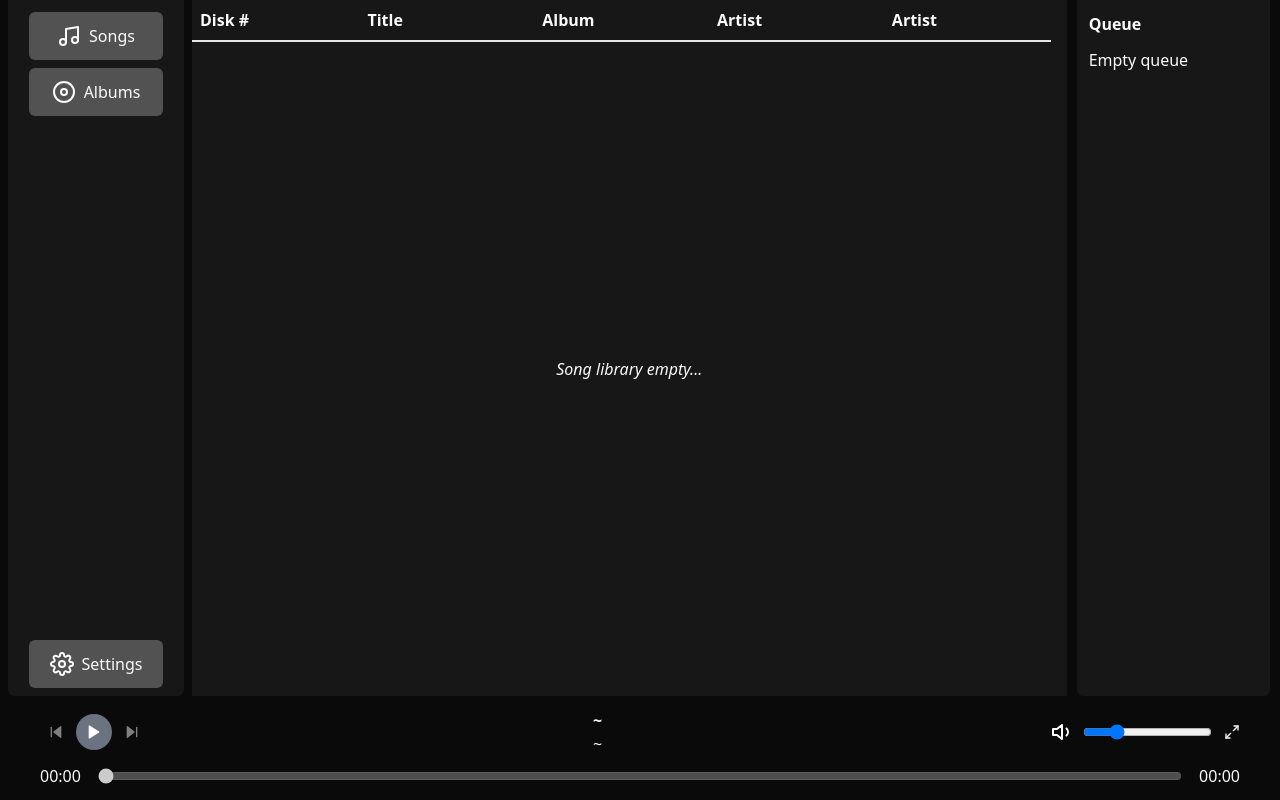
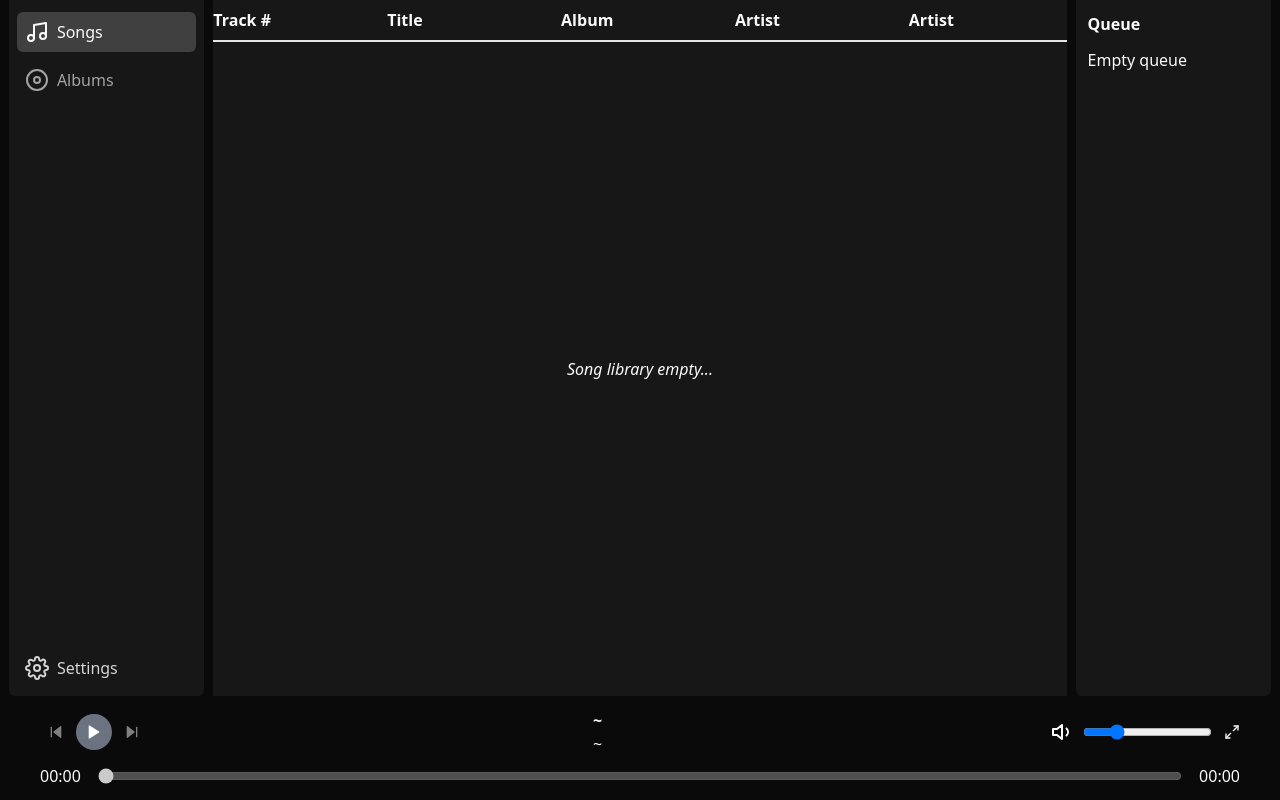
Before and after one commit to callum-jones19/coralia, a React (Vite) app: page /home in a window 1280 px wide. Built offline with nearby package versions, Linux system fonts and the light colour scheme.

Commit message:
Unify sidebar padding

```diff
--- a/src/components/AlbumView.tsx
+++ b/src/components/AlbumView.tsx
@@ -9,6 +9,7 @@ import { enqueueSongsBackend } from "../api/commands";
 import { getAlbum, getAlbumSongs, getPlayerState } from "../api/importer";
 import { Album, Song } from "../types";
 import SongListItem from "./SongListItem";
+import SongListHeader from "./SongListHeader";
 
 export type AlbumViewParams = string;
 
@@ -126,13 +127,7 @@ export default function AlbumView() {
               id="song-list"
               className="basis-1 flex-grow-1 p-3"
             >
-              <li className="border-b-2">
-                <div className="flex flex-row w-full gap-2 p-2">
-                  <p className="flex-grow basis-1/12">#</p>
-                  <p className="flex-grow basis-1/2">Title</p>
-                  <p className="flex-grow basis-1/2">Genre</p>
-                </div>
-              </li>
+              <SongListHeader />
               {songs.map(song => (
                 <div key={song.id} className="h-14">
                   <SongListItem
--- a/src/components/MenuBar.tsx
+++ b/src/components/MenuBar.tsx
@@ -1,8 +1,25 @@
+import { useEffect, useState } from "react";
 import { Disc, Music, Settings } from "react-feather";
-import { useNavigate } from "react-router";
+import { useLocation, useNavigate } from "react-router";
+
+type ActiveSection = "Songs" | "Albums";
 
 export default function MenuBar() {
   const navigate = useNavigate();
+  const loc = useLocation();
+
+  const [activeSection, setActiveSection] = useState<ActiveSection>("Songs");
+
+  useEffect(() => {
+    console.log(loc);
+
+    if (loc.pathname === '/home') {
+      setActiveSection('Songs');
+    } else if (loc.pathname === '/home/albums') {
+      setActiveSection('Albums');
+    }
+
+  }, [loc]);
 
   const handleClickSongs = () => {
     const t = navigate("/home");
@@ -27,18 +44,18 @@ export default function MenuBar() {
 
   return (
     <>
-      <div className="bg-neutral-950 w-48 h-full">
-        <div className="w-[92%] overflow-auto h-full flex flex-col justify-between gap-4 items-center p-2 pt-3 bg-neutral-900 rounded-b-md m-auto">
-          <div className="w-full ml-auto flex flex-col gap-2 items-center">
+      <div className="bg-neutral-950 basis-2/12 h-full">
+        <div className="w-11/12 overflow-auto h-full flex flex-col justify-between gap-4 items-center p-2 pt-3 bg-neutral-900 rounded-b-md m-auto">
+          <div className="w-full flex flex-col gap-2 items-start">
             <button
-              className="flex flex-row items-center justify-center gap-2 bg-neutral-600 rounded-md w-10/12 p-3"
+              className={`flex flex-row items-center justify-start gap-2 w-full rounded-md p-2 hover:bg-neutral-700 ${activeSection !== 'Songs' ? 'text-neutral-400' : 'bg-neutral-700'}`}
               onClick={() => handleClickSongs()}
             >
               <Music />
               <p>Songs</p>
               </button>
             <button
-              className="flex flex-row items-center justify-center gap-2 bg-neutral-600 rounded-md w-10/12 p-3"
+              className={`flex flex-row items-center justify-start gap-2 w-full rounded-md p-2 hover:bg-neutral-700  ${activeSection !== 'Albums' ? 'text-neutral-400' : 'bg-neutral-700'}`}
               onClick={() => handleClickAlbums()}
             >
               <Disc />
@@ -46,7 +63,7 @@ export default function MenuBar() {
               </button>
           </div>
           <button
-              className="flex flex-row items-center justify-center gap-2 bg-neutral-600 rounded-md w-10/12 p-3"
+              className="flex flex-row items-center justify-start gap-2 w-full rounded-md p-2 hover:bg-neutral-700 text-neutral-300"
               onClick={() => handleClickSettings()}
           >
             <Settings />
--- a/src/components/MusicGridAlbum.tsx
+++ b/src/components/MusicGridAlbum.tsx
@@ -46,7 +46,7 @@ export default function MusicGridAlbum(
               onClick={() => navigateToAlbum()}
             />
           )}
-          {isHovering
+          {/* {isHovering
             && (
               <button
                 className="bg-black p-5 rounded-full absolute bottom-3 right-3 shadow-md"
@@ -64,7 +64,7 @@ export default function MusicGridAlbum(
               >
                 <Play />
               </button>
-            )}
+            )} */}
         </div>
         <div className="flex flex-col">
           <button
--- a/src/components/QueueBar.tsx
+++ b/src/components/QueueBar.tsx
@@ -31,8 +31,8 @@ export default function QueueBar() {
     : undefined;
 
   return (
-    <div className="basis-2/12 h-full pr-2 pl-2 overflow-auto bg-neutral-950">
-      <div className="bg-neutral-900 h-full w-[98%] m-auto rounded-b-md p-3">
+    <div className="basis-2/12 h-full overflow-auto bg-neutral-950">
+      <div className="bg-neutral-900 h-full w-11/12 m-auto rounded-b-md p-3">
         <div className="flex flex-col gap-3 justify-between h-full">
           <h2 className="font-bold">Queue</h2>
           <li className="flex flex-col gap-3 flex-grow overflow-auto">
--- a/src/components/SongList.tsx
+++ b/src/components/SongList.tsx
@@ -7,6 +7,7 @@ import { getPlayerState } from "../api/importer";
 import { useSongs } from "../Contexts";
 import { Song } from "../types";
 import SongListItem from "./SongListItem";
+import SongListHeader from "./SongListHeader";
 
 interface SongListData {
   songs: Song[];
@@ -67,12 +68,8 @@ export default function SongList() {
 
   return (
     <div className="basis-1/2 flex-grow h-full flex flex-col">
-      <div className="font-bold flex flex-row justify-between text-start gap-4 pt-2 pb-2 bg-neutral-900 border-b-2 border-neutral-200 border-solid mr-4">
-        <p className="basis-1/5 pl-2">Disk #</p>
-        <p className="basis-1/5">Title</p>
-        <p className="basis-1/5">Album</p>
-        <p className="basis-1/5">Artist</p>
-        <p className="basis-1/5">Artist</p>
+      <div className="w-full mr-10">
+        <SongListHeader />
       </div>
       {songs.length > 0 && (
         <div className="basis-full">
--- /dev/null
+++ b/src/components/SongListHeader.tsx
@@ -0,0 +1,11 @@
+export default function SongListHeader() {
+  return (
+    <div className="font-bold flex flex-row justify-between text-start gap-4 pt-2 pb-2 bg-neutral-900 border-b-2 border-neutral-200 border-solid">
+      <p className="basis-1/5">Track #</p>
+      <p className="basis-1/5">Title</p>
+      <p className="basis-1/5">Album</p>
+      <p className="basis-1/5">Artist</p>
+      <p className="basis-1/5">Artist</p>
+    </div>
+  );
+}
```
